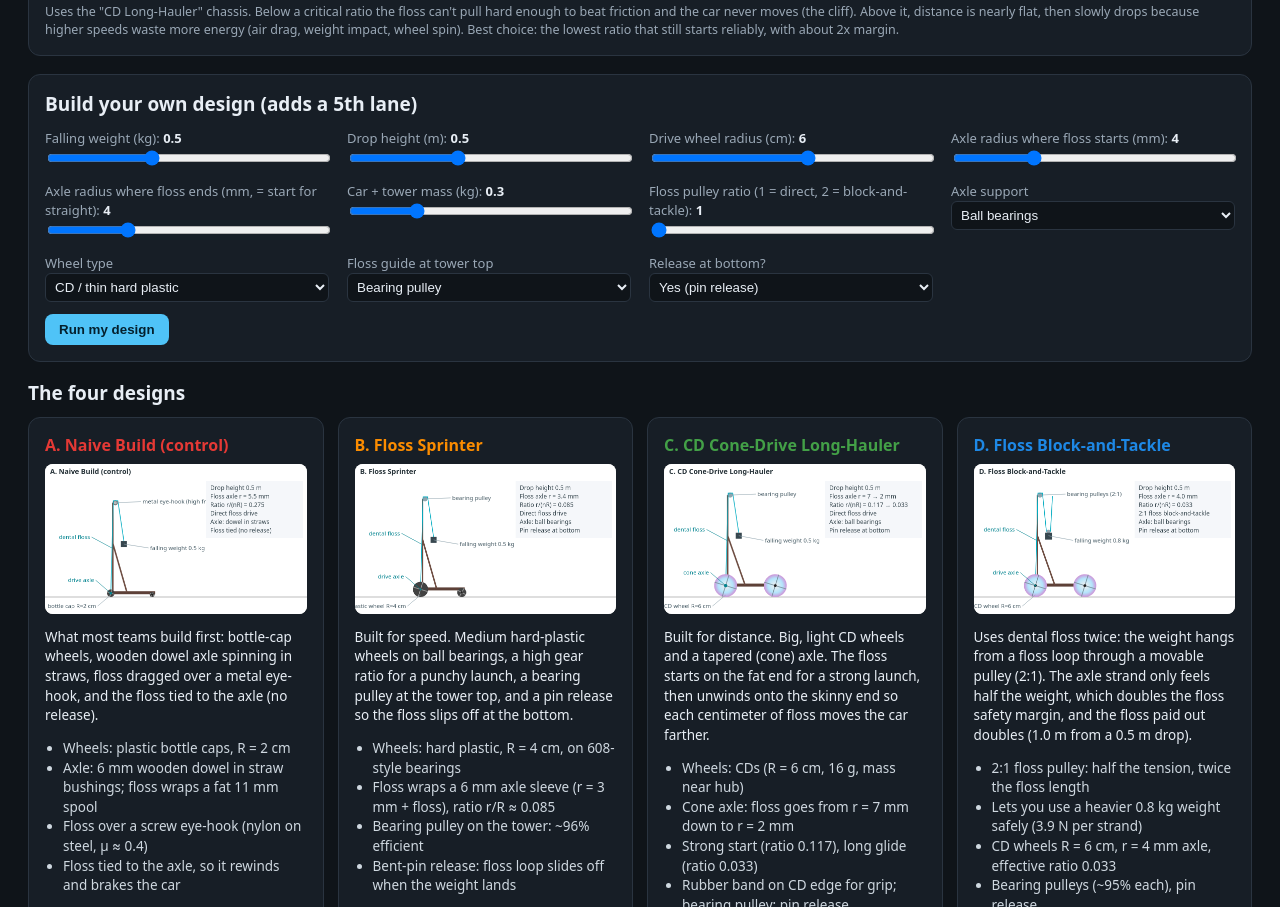
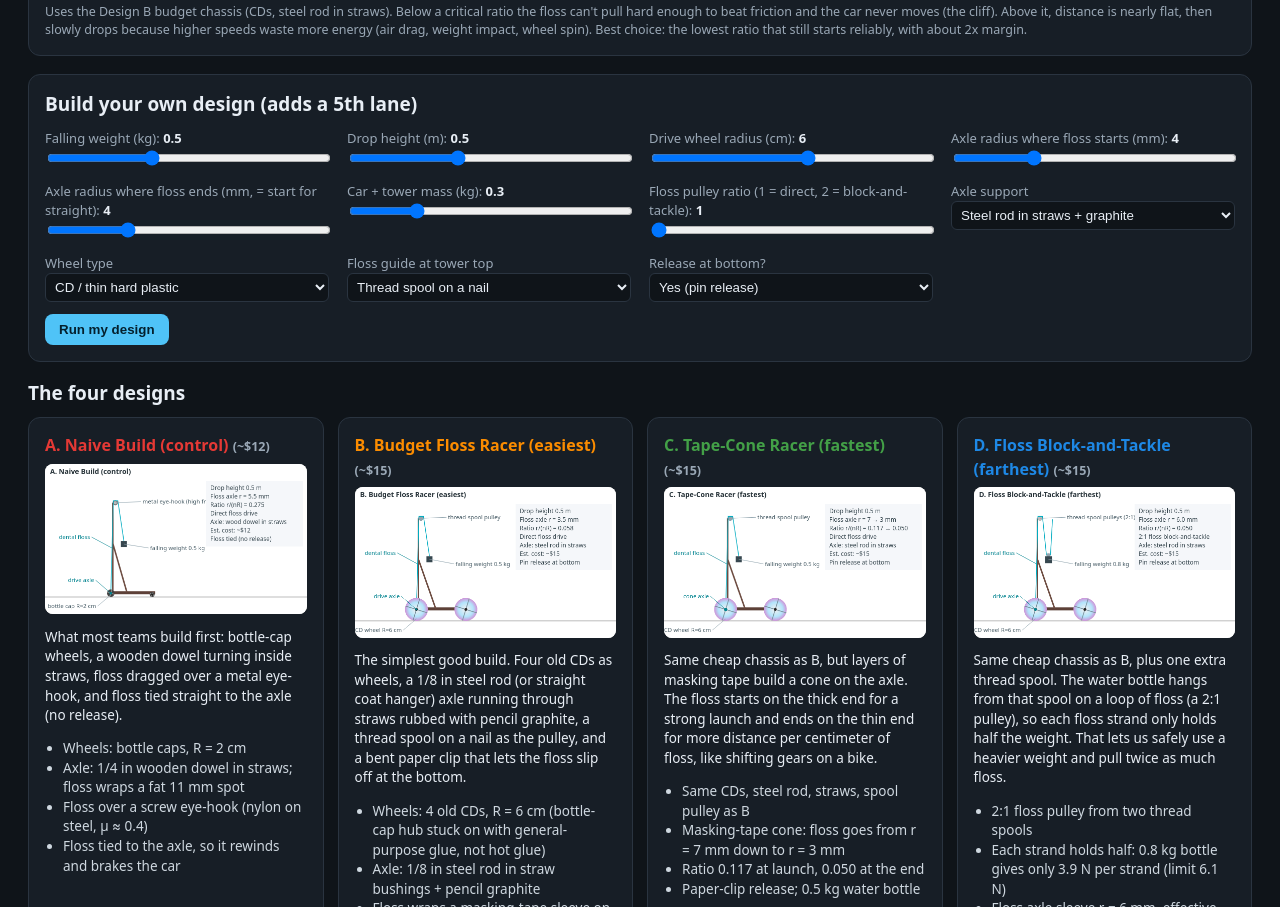
Before and after one commit to aryandesai0609-crypto/floss-gravity-car, a plain HTML site: page index.html in a window 1280 px wide. Shown: the part 1893-2800 px from the top of the page. Drawn offline with Linux system fonts and the light colour scheme.

Commit message:
Cheap/easy designs + fact-check fixes

```diff
--- a/index.html
+++ b/index.html
@@ -58,7 +58,7 @@
   <section class="card">
     <h2>Results</h2>
     <table id="results"></table>
-    <div class="note" style="margin-top:8px">Floss limit = weakest measured floss break load (36.5 N) cut 50% for knots, divided by a safety factor of 3, which gives 6.1 N. Traction = drive force needed / grip available (above 100% means the wheels spin).</div>
+    <div class="note" style="margin-top:8px">Floss limit: the weakest floss tested broke at 36.5 N as a knotted loop (Valentini 2025). We count only half of that per strand, then divide by a safety factor of 3, which gives 6.1 N. Traction = drive force needed / grip available (above 100% means the wheels spin).</div>
   </section>
 
   <section class="grid2">
@@ -69,7 +69,7 @@
   <section class="card">
     <h2>Gear ratio sweep: distance vs axle-to-wheel ratio</h2>
     <canvas id="gs" width="1240" height="330"></canvas>
-    <div class="note" style="margin-top:6px">Uses the "CD Long-Hauler" chassis. Below a critical ratio the floss can't pull hard enough to beat friction and the car never moves (the cliff). Above it, distance is nearly flat, then slowly drops because higher speeds waste more energy (air drag, weight impact, wheel spin). Best choice: the lowest ratio that still starts reliably, with about 2x margin.</div>
+    <div class="note" style="margin-top:6px">Uses the Design B budget chassis (CDs, steel rod in straws). Below a critical ratio the floss can't pull hard enough to beat friction and the car never moves (the cliff). Above it, distance is nearly flat, then slowly drops because higher speeds waste more energy (air drag, weight impact, wheel spin). Best choice: the lowest ratio that still starts reliably, with about 2x margin.</div>
   </section>
 
   <section class="card">
@@ -88,31 +88,31 @@
     Equation of motion (Lagrange): (M<sub>eff</sub> + m<sub>w</sub>k²)·a + m<sub>w</sub>·k·k′·v² = ±m<sub>w</sub>g·k − F<sub>loss</sub>, where k = r/(nR) and M<sub>eff</sub> = M + ΣI/R².
     F<sub>loss</sub> = C<sub>rr</sub>·Mg + μ<sub>b</sub>·Mg·r<sub>b</sub>/R + ½ρC<sub>d</sub>Av² + (1−η)·m<sub>w</sub>g·k (pulley/guide friction).
     With a release catch the floss drops off at the bottom. Without one, the axle rewinds the floss and lifts the weight back up (the yo-yo brake).
-    Coefficients come from Engineering ToolBox (rolling and sliding friction), Valentini et al. 2025 (floss strength), OpenStax (wheel and axle, pulleys), and HyperPhysics (rotational inertia). Real cars usually go 20 to 40% shorter than ideal models because of misalignment and wobble.
+    Coefficients come from Engineering ToolBox (rolling and sliding friction), Valentini et al. 2025 (floss strength), OpenStax (wheel and axle, pulleys), and HyperPhysics (rotational inertia). Real cars will go noticeably shorter than this ideal model because of misalignment, wobble, and string slip, so measure your own C<sub>rr</sub> and tune the model to match.
   </section>
 </main>
 
 <script>
 const g = 9.81, rho = 1.2;
-const FLOSS_ALLOW = 36.5 * 0.5 / 3; // N
+const FLOSS_ALLOW = 36.5 / 2 / 3; // N (knotted-loop break load, per strand, SF 3)
 
 const DESIGNS = [
-  {id:'A', name:'A. Naive Build (control)', color:'#e53935',
-   desc:'What most teams build first: bottle-cap wheels, wooden dowel axle spinning in straws, floss dragged over a metal eye-hook, and the floss tied to the axle (no release).',
-   bullets:['Wheels: plastic bottle caps, R = 2 cm','Axle: 6 mm wooden dowel in straw bushings; floss wraps a fat 11 mm spool','Floss over a screw eye-hook (nylon on steel, μ ≈ 0.4)','Floss tied to the axle, so it rewinds and brakes the car'],
-   mCar:0.35, mW:0.5, h:0.5, R:0.02, mWheel:0.005, wheelK:0.5, Crr:0.03, mu_b:0.3, rb:0.003, eta:0.53, n:1, rStart:0.0055, rEnd:0.0055, release:false, CdA:0.012, muT:0.6, driveFrac:0.5},
-  {id:'B', name:'B. Floss Sprinter', color:'#fb8c00',
-   desc:'Built for speed. Medium hard-plastic wheels on ball bearings, a high gear ratio for a punchy launch, a bearing pulley at the tower top, and a pin release so the floss slips off at the bottom.',
-   bullets:['Wheels: hard plastic, R = 4 cm, on 608-style bearings','Floss wraps a 6 mm axle sleeve (r = 3 mm + floss), ratio r/R ≈ 0.085','Bearing pulley on the tower: ~96% efficient','Bent-pin release: floss loop slides off when the weight lands'],
-   mCar:0.30, mW:0.5, h:0.5, R:0.04, mWheel:0.012, wheelK:0.55, Crr:0.019, mu_b:0.002, rb:0.004, eta:0.96, n:1, rStart:0.0034, rEnd:0.0034, release:true, CdA:0.010, muT:0.6, driveFrac:0.55},
-  {id:'C', name:'C. CD Cone-Drive Long-Hauler', color:'#43a047',
-   desc:'Built for distance. Big, light CD wheels and a tapered (cone) axle. The floss starts on the fat end for a strong launch, then unwinds onto the skinny end so each centimeter of floss moves the car farther.',
-   bullets:['Wheels: CDs (R = 6 cm, 16 g, mass near hub)','Cone axle: floss goes from r = 7 mm down to r = 2 mm','Strong start (ratio 0.117), long glide (ratio 0.033)','Rubber band on CD edge for grip; bearing pulley; pin release'],
-   mCar:0.28, mW:0.5, h:0.5, R:0.06, mWheel:0.016, wheelK:0.51, Crr:0.015, mu_b:0.002, rb:0.004, eta:0.96, n:1, rStart:0.007, rEnd:0.002, release:true, CdA:0.012, muT:0.7, driveFrac:0.55},
-  {id:'D', name:'D. Floss Block-and-Tackle', color:'#1e88e5',
-   desc:'Uses dental floss twice: the weight hangs from a floss loop through a movable pulley (2:1). The axle strand only feels half the weight, which doubles the floss safety margin, and the floss paid out doubles (1.0 m from a 0.5 m drop).',
-   bullets:['2:1 floss pulley: half the tension, twice the floss length','Lets you use a heavier 0.8 kg weight safely (3.9 N per strand)','CD wheels R = 6 cm, r = 4 mm axle, effective ratio 0.033','Bearing pulleys (~95% each), pin release'],
-   mCar:0.30, mW:0.8, h:0.5, R:0.06, mWheel:0.016, wheelK:0.51, Crr:0.015, mu_b:0.002, rb:0.004, eta:0.92, n:2, rStart:0.004, rEnd:0.004, release:true, CdA:0.012, muT:0.7, driveFrac:0.55}
+  {id:'A', name:'A. Naive Build (control)', color:'#e53935', cost:'~$12',
+   desc:'What most teams build first: bottle-cap wheels, a wooden dowel turning inside straws, floss dragged over a metal eye-hook, and floss tied straight to the axle (no release).',
+   bullets:['Wheels: bottle caps, R = 2 cm','Axle: 1/4 in wooden dowel in straws; floss wraps a fat 11 mm spot','Floss over a screw eye-hook (nylon on steel, μ ≈ 0.4)','Floss tied to the axle, so it rewinds and brakes the car'],
+   mCar:0.30, mW:0.5, h:0.5, R:0.02, mWheel:0.005, wheelK:0.5, Crr:0.03, mu_b:0.3, rb:0.0032, eta:0.53, n:1, rStart:0.0055, rEnd:0.0055, release:false, CdA:0.012, muT:0.6, driveFrac:0.5},
+  {id:'B', name:'B. Budget Floss Racer (easiest)', color:'#fb8c00', cost:'~$15',
+   desc:'The simplest good build. Four old CDs as wheels, a 1/8 in steel rod (or straight coat hanger) axle running through straws rubbed with pencil graphite, a thread spool on a nail as the pulley, and a bent paper clip that lets the floss slip off at the bottom.',
+   bullets:['Wheels: 4 old CDs, R = 6 cm (bottle-cap hub stuck on with general-purpose glue, not hot glue)','Axle: 1/8 in steel rod in straw bushings + pencil graphite','Floss wraps a masking-tape sleeve on the axle, r = 3.5 mm (ratio 0.058)','Thread-spool pulley on a nail (~93% efficient), paper-clip release','Weight: 500 mL water bottle (0.5 kg)'],
+   mCar:0.25, mW:0.5, h:0.5, R:0.06, mWheel:0.016, wheelK:0.51, Crr:0.015, mu_b:0.15, rb:0.0016, eta:0.93, n:1, rStart:0.0035, rEnd:0.0035, release:true, CdA:0.012, muT:0.7, driveFrac:0.55},
+  {id:'C', name:'C. Tape-Cone Racer (fastest)', color:'#43a047', cost:'~$15',
+   desc:'Same cheap chassis as B, but layers of masking tape build a cone on the axle. The floss starts on the thick end for a strong launch and ends on the thin end for more distance per centimeter of floss, like shifting gears on a bike.',
+   bullets:['Same CDs, steel rod, straws, spool pulley as B','Masking-tape cone: floss goes from r = 7 mm down to r = 3 mm','Ratio 0.117 at launch, 0.050 at the end','Paper-clip release; 0.5 kg water bottle'],
+   mCar:0.25, mW:0.5, h:0.5, R:0.06, mWheel:0.016, wheelK:0.51, Crr:0.015, mu_b:0.15, rb:0.0016, eta:0.93, n:1, rStart:0.007, rEnd:0.003, release:true, CdA:0.012, muT:0.7, driveFrac:0.55},
+  {id:'D', name:'D. Floss Block-and-Tackle (farthest)', color:'#1e88e5', cost:'~$15',
+   desc:'Same cheap chassis as B, plus one extra thread spool. The water bottle hangs from that spool on a loop of floss (a 2:1 pulley), so each floss strand only holds half the weight. That lets us safely use a heavier weight and pull twice as much floss.',
+   bullets:['2:1 floss pulley from two thread spools','Each strand holds half: 0.8 kg bottle gives only 3.9 N per strand (limit 6.1 N)','Floss axle sleeve r = 6 mm, effective ratio r/(2R) = 0.05','Same CDs, steel rod, straws, paper-clip release'],
+   mCar:0.26, mW:0.8, h:0.5, R:0.06, mWheel:0.016, wheelK:0.51, Crr:0.015, mu_b:0.15, rb:0.0016, eta:0.865, n:2, rStart:0.006, rEnd:0.006, release:true, CdA:0.012, muT:0.7, driveFrac:0.55}
 ];
 
 function simulate(p, opts={}){
@@ -352,7 +352,7 @@ function drawEnergy(c){
 }
 function drawSweep(c){
   const ctx=c.getContext('2d'), W=c.width, H=c.height, pad={l:44,r:14,t:14,b:34};
-  const base = DESIGNS[2]; const pts=[];
+  const base = DESIGNS[1]; const pts=[];
   for(let k=0.01;k<=0.20001;k+=0.002){ const r = k*base.R; const res = simulate({...base, rStart:r, rEnd:r}, {tmax:150}); pts.push([k,res.dist,res.tracMax,res.vmax]); }
   const ymax=Math.max(...pts.map(p=>p[1]))*1.15;
   axes(ctx,W,H,0.2,ymax,'axle-to-wheel ratio r/R','distance (m)',pad);
@@ -382,9 +382,9 @@ const SL = [
   ['n','Floss pulley ratio (1 = direct, 2 = block-and-tackle)',1,3,1,1]
 ];
 const SEL = [
-  ['axle','Axle support',[['Ball bearings','b'],['Steel rod in plastic tube','t'],['Wood dowel in straw','s'],['PTFE-floss-wrapped bushing','p']]],
+  ['axle','Axle support',[['Steel rod in straws + graphite','t'],['Ball bearings (608 upgrade, needs 8 mm axle)','b'],['Wood dowel in straws','s'],['PTFE-floss-wrapped bushing','p']]],
   ['wheel','Wheel type',[['CD / thin hard plastic','cd'],['Hard plastic toy wheel','hp'],['Bottle cap','cap'],['Rubber tire','rub']]],
-  ['guide','Floss guide at tower top',[['Bearing pulley','bp'],['Smooth dowel','dw'],['Metal eye-hook','eh']]],
+  ['guide','Floss guide at tower top',[['Thread spool on a nail','sp'],['Bearing pulley','bp'],['Smooth dowel (no spin)','dw'],['Metal eye-hook','eh']]],
   ['rel','Release at bottom?',[['Yes (pin release)','y'],['No (floss tied to axle)','n']]]
 ];
 const sdiv = document.getElementById('sliders');
@@ -393,9 +393,9 @@ SL.forEach(([k,l,mn,mx,st,v])=>{ sdiv.insertAdjacentHTML('beforeend',`<div><labe
 SEL.forEach(([k,l,opts])=>{ sdiv.insertAdjacentHTML('beforeend',`<div><label>${l}</label><select id="s_${k}">${opts.map(o=>`<option value="${o[1]}">${o[0]}</option>`).join('')}</select></div>`); });
 document.getElementById('addCustom').onclick=()=>{
   const val=k=>parseFloat(document.getElementById('s_'+k).value), sv=k=>document.getElementById('s_'+k).value;
-  const ax={b:[0.002,0.004],t:[0.15,0.0015],s:[0.35,0.003],p:[0.06,0.0015]}[sv('axle')];
+  const ax={b:[0.002,0.004],t:[0.15,0.0016],s:[0.3,0.0032],p:[0.08,0.0016]}[sv('axle')];
   const wh={cd:[0.015,0.016,0.51],hp:[0.019,0.012,0.55],cap:[0.03,0.005,0.5],rub:[0.035,0.02,0.6]}[sv('wheel')];
-  const eta={bp:0.96,dw:0.8,eh:0.53}[sv('guide')];
+  const eta={sp:0.93,bp:0.96,dw:0.7,eh:0.53}[sv('guide')];
   const n=val('n');
   const p={id:'U',name:'Your design',color:'#8e24aa',mCar:val('mCar'),mW:val('mW'),h:val('h'),R:val('R')/100,mWheel:wh[1],wheelK:wh[2],Crr:wh[0],mu_b:ax[0],rb:ax[1],eta:Math.pow(eta,n),n,rStart:val('r1')/1000,rEnd:val('r2')/1000,release:sv('rel')==='y',CdA:0.012,muT:sv('wheel')==='rub'?0.9:0.6,driveFrac:0.55};
   customRes = simulate(p);
@@ -404,7 +404,7 @@ document.getElementById('addCustom').onclick=()=>{
 };
 
 function cards(){
-  document.getElementById('designCards').innerHTML = DESIGNS.map((d,i)=>`<div class="card"><h3 style="color:${d.color}">${d.name}</h3><canvas id="dc${i}" width="520" height="300"></canvas><p style="font-size:13.5px">${d.desc}</p><ul>${d.bullets.map(b=>`<li>${b}</li>`).join('')}</ul></div>`).join('');
+  document.getElementById('designCards').innerHTML = DESIGNS.map((d,i)=>`<div class="card"><h3 style="color:${d.color}">${d.name} <span class="note">(${d.cost})</span></h3><canvas id="dc${i}" width="520" height="300"></canvas><p style="font-size:13.5px">${d.desc}</p><ul>${d.bullets.map(b=>`<li>${b}</li>`).join('')}</ul></div>`).join('');
   DESIGNS.forEach((d,i)=>drawDiagram(document.getElementById('dc'+i), d, i));
 }
 function drawDiagram(c, d){
@@ -416,13 +416,13 @@ function drawDiagram(c, d){
   // callouts
   const R=Math.max(d.R*sc,6), body=Math.max(0.24*sc,R*2*2.4), rearX=cx-body*0.45, tower=d.h*sc*0.9+10;
   const call=(x1,y1,x2,y2,t,col)=>{ ctx.strokeStyle=col||'#90a4ae'; ctx.lineWidth=1; ctx.beginPath(); ctx.moveTo(x1,y1); ctx.lineTo(x2,y2); ctx.stroke(); ctx.fillStyle=col||'#455a64'; ctx.font='11.5px system-ui'; ctx.fillText(t, x2+(x2<x1?-ctx.measureText(t).width-3:3), y2+4); };
-  call(rearX+9, gy-R-tower, rearX+60, gy-R-tower-2, d.n===2?'bearing pulleys (2:1)':(d.eta<0.6?'metal eye-hook (high friction)':'bearing pulley'));
+  call(rearX+9, gy-R-tower, rearX+60, gy-R-tower-2, d.n===2?'thread-spool pulleys (2:1)':(d.eta<0.6?'metal eye-hook (high friction)':'thread-spool pulley'));
   call(rearX+26, gy-R-tower+10+(d.h*0.45/d.h)*(tower-R*0.2-18), rearX+75, gy-R-tower*0.5, 'falling weight '+d.mW+' kg');
   call(rearX+(rearX+4-rearX)*0.5, gy-R-tower*0.5, rearX-38, gy-R-tower*0.62, 'dental floss','#00838f');
   call(rearX, gy-R, rearX-30, gy-R-26, d.rStart!==d.rEnd?'cone axle':'drive axle','#00838f');
   call(rearX, gy-4, rearX-26, gy+18, (d.R>=0.05?'CD wheel':(d.R<0.03?'bottle cap':'plastic wheel'))+' R='+(d.R*100).toFixed(0)+' cm');
   ctx.font='12px system-ui'; ctx.fillStyle='#455a64';
-  const lines=['Drop height '+d.h+' m', 'Floss axle r = '+(d.rStart!==d.rEnd?(d.rStart*1000)+' → '+(d.rEnd*1000)+' mm':(d.rStart*1000).toFixed(1)+' mm'), 'Ratio r/(nR) = '+(d.rStart/(d.n*d.R)).toFixed(3)+(d.rStart!==d.rEnd?' → '+(d.rEnd/(d.n*d.R)).toFixed(3):''), d.n===2?'2:1 floss block-and-tackle':'Direct floss drive', d.mu_b>0.1?'Axle: dowel in straws':'Axle: ball bearings', d.release?'Pin release at bottom':'Floss tied (no release)'];
+  const lines=['Drop height '+d.h+' m', 'Floss axle r = '+(d.rStart!==d.rEnd?(d.rStart*1000)+' → '+(d.rEnd*1000)+' mm':(d.rStart*1000).toFixed(1)+' mm'), 'Ratio r/(nR) = '+(d.rStart/(d.n*d.R)).toFixed(3)+(d.rStart!==d.rEnd?' → '+(d.rEnd/(d.n*d.R)).toFixed(3):''), d.n===2?'2:1 floss block-and-tackle':'Direct floss drive', d.mu_b>=0.3?'Axle: wood dowel in straws':(d.mu_b>=0.1?'Axle: steel rod in straws':'Axle: ball bearings'), 'Est. cost: '+d.cost, d.release?'Pin release at bottom':'Floss tied (no release)'];
   ctx.fillStyle='#f5f7fa'; ctx.fillRect(W-200,34,192,lines.length*17+12); ctx.fillStyle='#37474f';
   lines.forEach((l,i)=>ctx.fillText(l, W-192, 52+i*17));
 }
```
